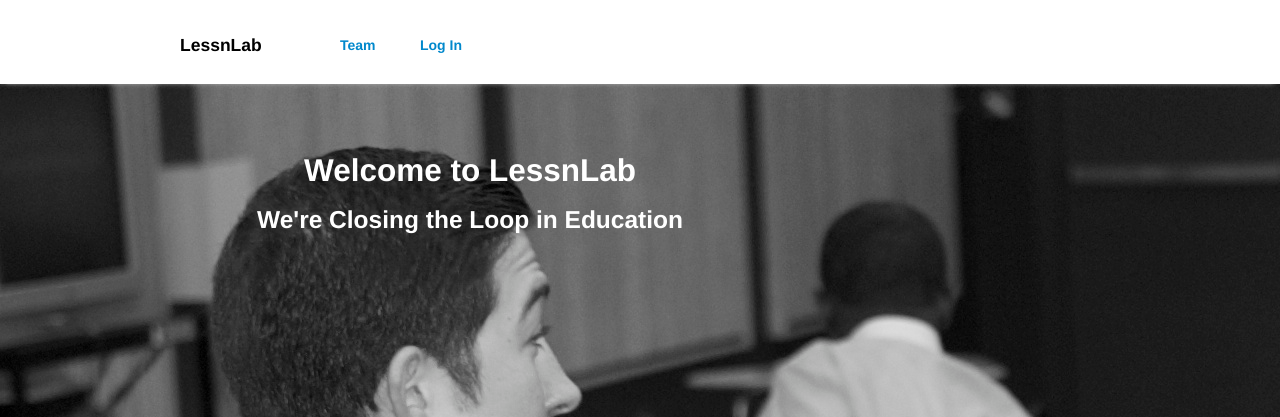
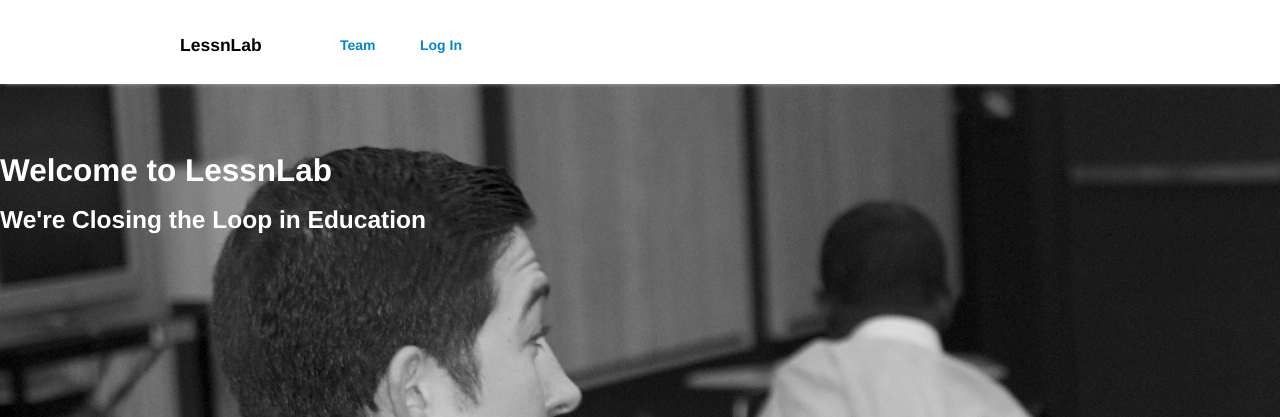
Before and after one commit to arn0601/lessnlab, a Django app: template templates/landing.html in a window 1280 px wide. Shown: the top 417 px of the page. Run offline with Django 3.2, Linux system fonts and the light colour scheme; the template is opened without the code that fills it, so the values that code supplies are empty; some libraries are stand-ins or nearby versions.

Commit message:
updated header

```diff
--- a/static/landingstyles.css
+++ b/static/landingstyles.css
@@ -21,7 +21,7 @@
 #fixed_header {
 
 		height: 300px;
-		text-align: center;
+		text-align: left;
 		color: white;
 		width: 100%;
 		background-color: none;
--- a/templates/landing.html
+++ b/templates/landing.html
@@ -61,7 +61,6 @@
 			</div>
 		</div>
   	</div>
-  	<div class="push"></div>
   	<div class="footer text-center">
         <div class="row">
         	<div class="span1 separate offset2">
```
